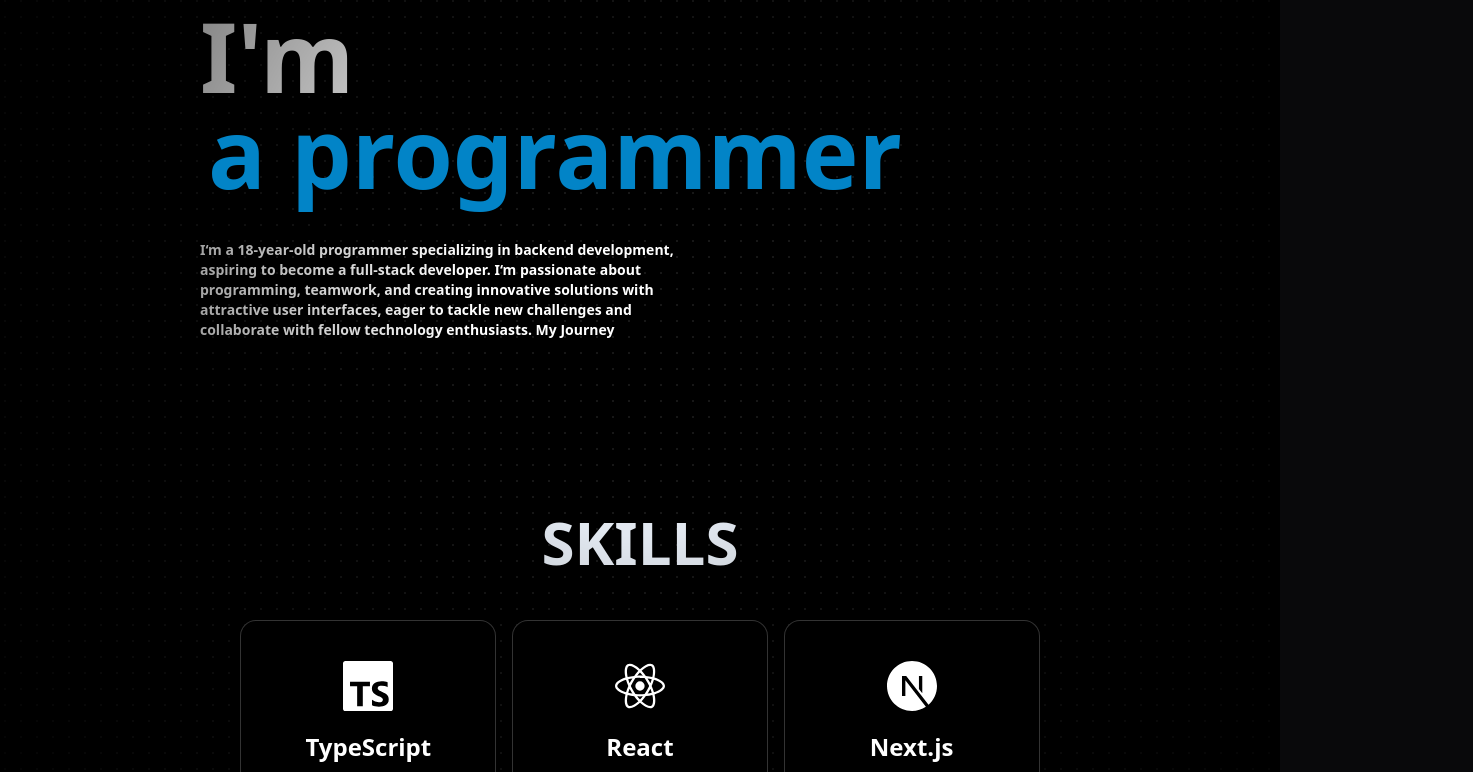
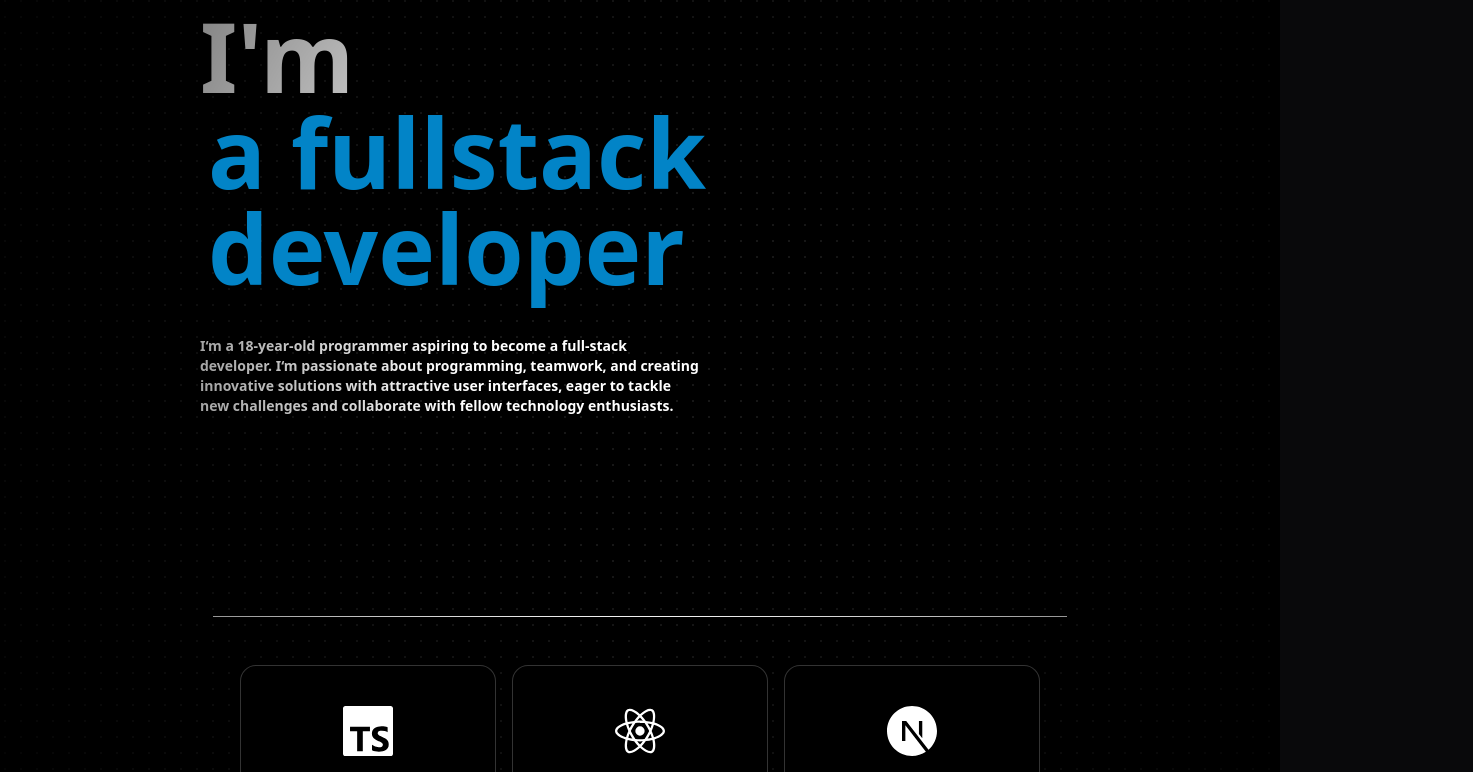
Before and after one commit to adamTop1/Personal-Portfolio, a Next.js app: page / in a window 1280 px wide. Shown: the part 388-1160 px from the top of the page, 1473 px wide, since content can reach past the window. Built offline with nearby package versions, Linux system fonts and the light colour scheme.

Commit message:
improved styling

```diff
--- a/src/components/Header.tsx
+++ b/src/components/Header.tsx
@@ -3,14 +3,13 @@ import { FlipWords } from './ui/flip-words'
 
 const Header = () => {
 	return (
-		<div className='flex w-full h-screen py-[200px] px-[200px] '>
+		<div className='flex w-full py-[200px] px-[200px] '>
 			<div className='flex flex-col items-start font-bold text-white text-8xl '>
 				<h1>Hello</h1>
 				<div>
-					I&apos;m <FlipWords words={[`Adam  W`, 'a programmer ']} className='text-sky-600' />
+					I&apos;m <FlipWords words={[`Adam  Wasylak`, 'a fullstack developer ']} duration={5000} className='text-sky-600' />
 				</div>
-                <p className='pt-10 text-sm max-w-[500px]'>I‘m a 18-year-old programmer specializing in backend development, aspiring to become a full-stack developer. I‘m passionate about programming, teamwork, and creating innovative solutions with attractive user interfaces, eager to tackle new challenges and collaborate with fellow technology enthusiasts.
-                My Journey</p>
+                <p className='pt-10 text-sm max-w-[500px]'>I‘m a 18-year-old programmer aspiring to become a full-stack developer. I‘m passionate about programming, teamwork, and creating innovative solutions with attractive user interfaces, eager to tackle new challenges and collaborate with fellow technology enthusiasts.</p>
 			</div>
 		</div>
 	)
--- a/src/components/Skills.tsx
+++ b/src/components/Skills.tsx
@@ -5,7 +5,8 @@ import { projects } from '@/constants'
 export function Skills() {
 	return (
 		<section className='flex flex-col items-center' id='skills'>
-            <h2 className='text-6xl font-bold text-slate-200'>SKILLS</h2>
+			<div className='w-8/12 h-[1px] bg-white'></div>
+            {/* <h2 className='text-6xl font-bold text-slate-200'>SKILLS</h2> */}
 			<div className='max-w-5xl px-8 mx-auto'>
 				<HoverEffect items={projects} />
 			</div>
```
